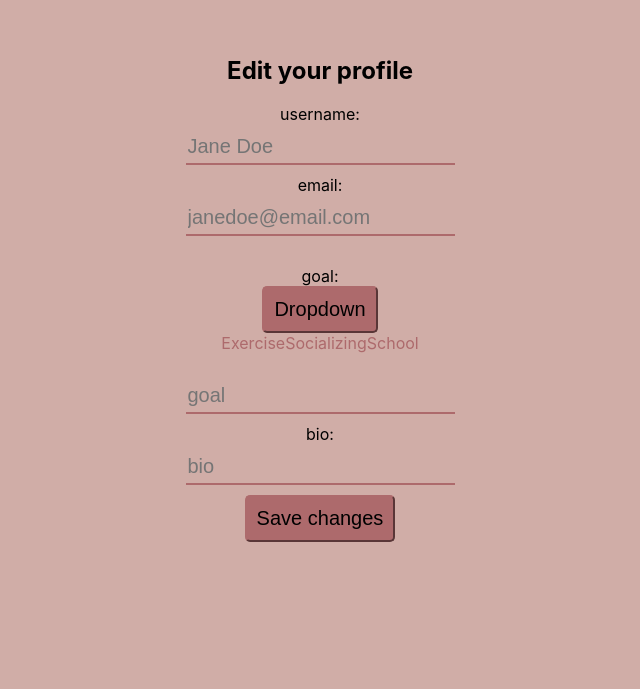
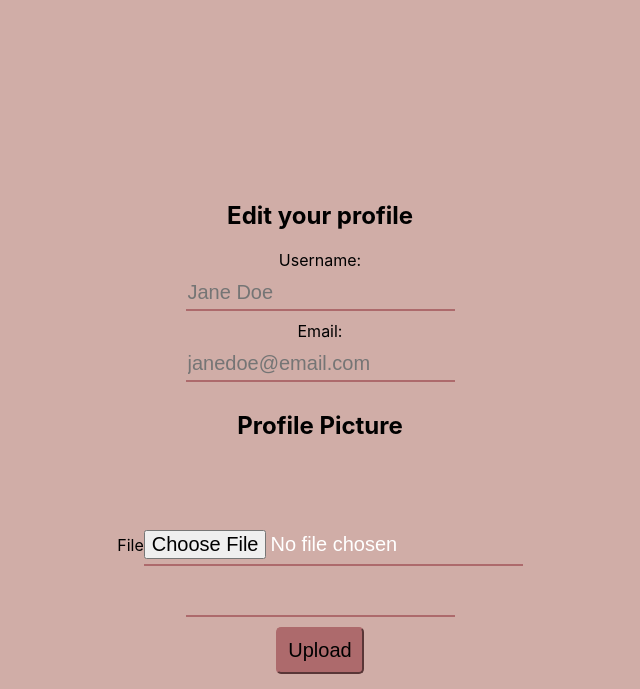
Before and after one commit to oulily/GoalGetEm, a React (Create React App) app: page /ProfileForm in a window 1280 px wide. Shown: the part 111-800 px from the top of the page, without its empty margins (320-960 px from the left). Built offline with nearby package versions, Linux system fonts and the light colour scheme.

Commit message:
lo - profile pic

```diff
--- a/src/components/Profile.js
+++ b/src/components/Profile.js
@@ -1,16 +1,29 @@
 import React from 'react';
 import NavBar from './NavBar';
+import { Redirect } from 'react-router-dom';
 import '../styles/Profile.scss';
 
 class Profile extends React.Component {
+    constructor(props) {
+      super(props);
+      this.state = {
+        email: '',
+        password: '',
+        other: '',
+        interest: '',
+        ProfileSuccess: false
+      }
+    }
+
     render() {
         return (
             <div className='profile-container'>
                 <NavBar
                     currentPage='profile'
                 />
+                {this.state.ProfileSuccess && <Redirect to='/ProfileForm'/>}
                 <h1>Profile</h1>
-                <form onSubmit={this.signIn}>
+                <form onSubmit={e => this.setState({ ProfileSuccess: true })}>
                     <label>
                        username
                     </label>
@@ -34,21 +47,13 @@ class Profile extends React.Component {
                         onChange={e => this.setState({ password: e.target.value})}
                     />
                     <h2>Interests</h2>
-                    {/*<div class="dropdown">
-                        <button class="dropbtn">Dropdown</button>
-                        <div class="dropdown-content">
-                            <a href="#">Exercise</a>
-                            <a href="#">Socializing</a>
-                            <a href="#">School</a>
-                        </div>
-                        </div>*/}
                         <br/>
                         <input
-                                type='other'
-                                name='other'
-                                placeholder='Another goal'
-                                onChange={e => this.setState({ other: e.target.value })}
-                            />
+                          type='other'
+                          name='other'
+                          placeholder='Another goal'
+                          onChange={e => this.setState({ other: e.target.value })}
+                        />
                     <h2>Bio</h2>
                     <br/>
                     <input
@@ -58,6 +63,11 @@ class Profile extends React.Component {
                         placeholder = 'Brief description'
                         onChange= {e => this.setState({ interest: e.target.value})}
                     />
+                    <br/>
+
+                    <button type='submit'>
+                      Edit Profile
+                    </button>
                 </form>
             </div>
         );
--- a/src/components/ProfileForm.js
+++ b/src/components/ProfileForm.js
@@ -2,26 +2,28 @@ import React from 'react';
 import firebase from 'firebase';
 import { Redirect } from 'react-router-dom';
 import '../styles/ProfileForm.scss';
+import storage from 'firebase';
 
 class ProfileForm extends React.Component {
   constructor(props) {
     super(props);
     this.state = {
+      username: '',
+      email: '',
       image: null,
       url: '',
-      username: '',
       goal: '',
       bio: '',
       profileFormSuccess: false
     }
   }
 
-  // handleChange = e => {
-  //   if (e.target.files[0]) {
-  //     const image = e.target.files[0];
-  //     this.setState(() => ({ image }));
-  //   }
-  // };
+  handleChange = e => {
+    if (e.target.files[0]) {
+      const image = e.target.files[0];
+      this.setState({image : image });
+    }
+  };
 
   sendUserData = (e) => {
     e.preventDefault();
@@ -38,27 +40,36 @@ class ProfileForm extends React.Component {
       });
   }
 
-  // handleUpload = () => {
-  //   const { image } = this.state;
-  //   const uploadTask = storage.ref(`images/${image.name}`).put(image);
-  //   uploadTask.on(
-  //     "state_changed",
-  //     error => {
-  //       // Error function ...
-  //       console.log(error);
-  //     },
-  //     () => {
-  //       // complete function ...
-  //       storage
-  //         .ref("images")
-  //         .child(image.name)
-  //         .getDownloadURL()
-  //         .then(url => {
-  //           this.setState({ url });
-  //         });
-  //     }
-  //   );
-  // };
+/*  updateImage = (e) => {
+    e.preventDefault();
+    firebase.storage().ref(`images/${image.name}`).put(image);
+
+  }
+*/
+
+  handleUpload = () => {
+    const { image } = this.state.image;
+    const uploadTask = storage.ref(`images/${image.name}`).put(image);
+    uploadTask.on(
+      null,
+      null,
+      error => {
+        // Error function ...
+        console.log(error);
+      },
+      () => {
+        // complete function ...
+        storage
+          .ref("images")
+          .child(image.name)
+          .getDownloadURL()
+          .then(url => {
+            this.setState({ url });
+          });
+      }
+    );
+  };
+
 
   render() {
     return (
@@ -68,7 +79,7 @@ class ProfileForm extends React.Component {
         <form onSubmit={this.sendUserData}>
           {/*TODO make it the same as the username entered previously*/}
           <label>
-            username:
+            Username:
           </label>
           <br />
           <input
@@ -80,7 +91,7 @@ class ProfileForm extends React.Component {
           />
           <br />
           <label>
-            email:
+            Email:
           </label>
           <br />
           <input
@@ -91,9 +102,8 @@ class ProfileForm extends React.Component {
             onChange={e => this.setState({ email: e.target.value })}
           />
           <br />
-          {/* <div className="center">
-            <br />
-            <h2 className="green-text">React Firebase Image Uploader</h2>
+
+          <h2>Profile Picture</h2>
           <br />
           <br />
           <br />
@@ -120,19 +130,27 @@ class ProfileForm extends React.Component {
             height="300"
             width="400"
           />
-          </div> */}
+          <br />
+          {/* <button class="dropbtn">Dropdown</button>
+           <div class="dropdown-content">
+          //   <a href="#">Exercise</a>
+          //   <a href="#">Socializing</a>
+          //   <a href="#">School</a>
+          // </div>
+          <br/>
+          */}
           <br />
           <label>
-            goal:
+            Goal:
+            <br />
+            <select value={this.state.value} onChange={e => this.setState({ goal: e.target.value })}>
+              <option value="Exercise">Exercise</option>
+              <option value="Socializing">Socializing</option>
+              <option value="School">School</option>
+            </select>
           </label>
           <br />
-           <button class="dropbtn">Dropdown</button>
-                        <div class="dropdown-content">
-                            <a href="#">Exercise</a>
-                            <a href="#">Socializing</a>
-                            <a href="#">School</a>
-                        </div>
-                        <br/>
+          {/*
           <input
             required
             type='goal'
@@ -140,9 +158,10 @@ class ProfileForm extends React.Component {
             placeholder='goal'
             onChange={e => this.setState({ goal: e.target.value })}
           />
+          */}
           <br />
           <label>
-            bio:
+            Bio:
           </label>
           <br />
           <input
--- a/src/components/SignIn.js
+++ b/src/components/SignIn.js
@@ -36,7 +36,7 @@ class SignIn extends React.Component {
                 <h1>WomxnHacks Project 2020</h1>
                 <form onSubmit={this.signIn}>
                     <label>
-                        email:
+                        Email:
                     </label>
                     <br />
                     <input
@@ -48,7 +48,7 @@ class SignIn extends React.Component {
                     />
                     <br />
                     <label>
-                        password:
+                        Password:
                     </label>
                     <br />
                     <input
--- a/src/components/SignUp.js
+++ b/src/components/SignUp.js
@@ -37,7 +37,7 @@ class SignUp extends React.Component {
                 <h2>First, create an account!</h2>
                 <form onSubmit={this.signUp}>
                     <label>
-                        username:
+                        Username:
                     </label>
                     <br />
                     <input
@@ -49,7 +49,7 @@ class SignUp extends React.Component {
                     />
                     <br />
                     <label>
-                        email:
+                        Email:
                     </label>
                     <br />
                     <input
@@ -61,7 +61,7 @@ class SignUp extends React.Component {
                     />
                     <br />
                     <label>
-                        password:
+                        Password:
                     </label>
                     <br />
                     <input
--- a/src/styles/ProfileForm.scss
+++ b/src/styles/ProfileForm.scss
@@ -1,7 +1,7 @@
 @import './common.scss';
 
 .profile-form-container {
-    height: 100vh;
+    height: 200vh;
     width: 100vw;
     background-color: $primary;
     display: flex;
```
Lines whose indentation alone changed are shown as unchanged.
